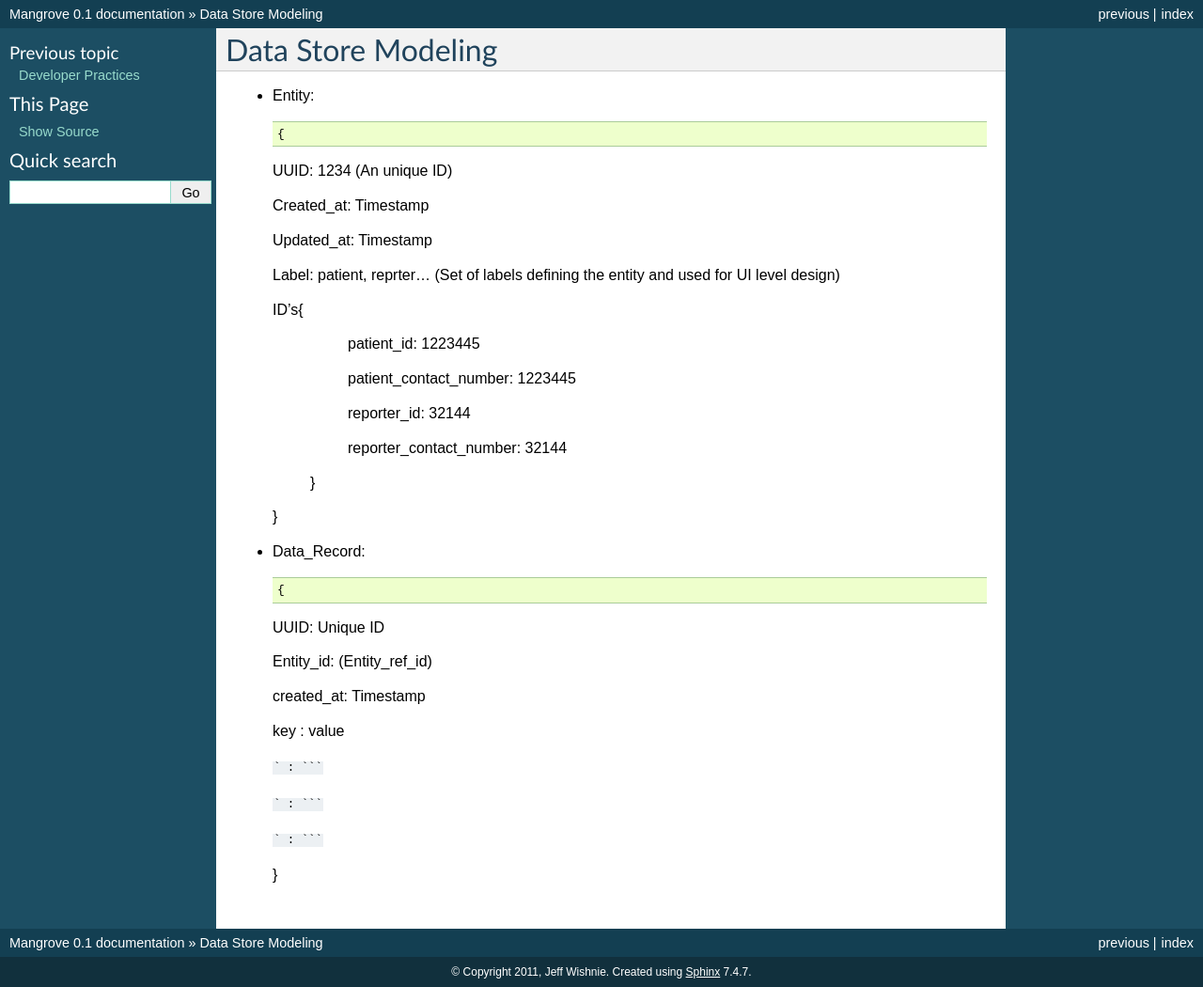
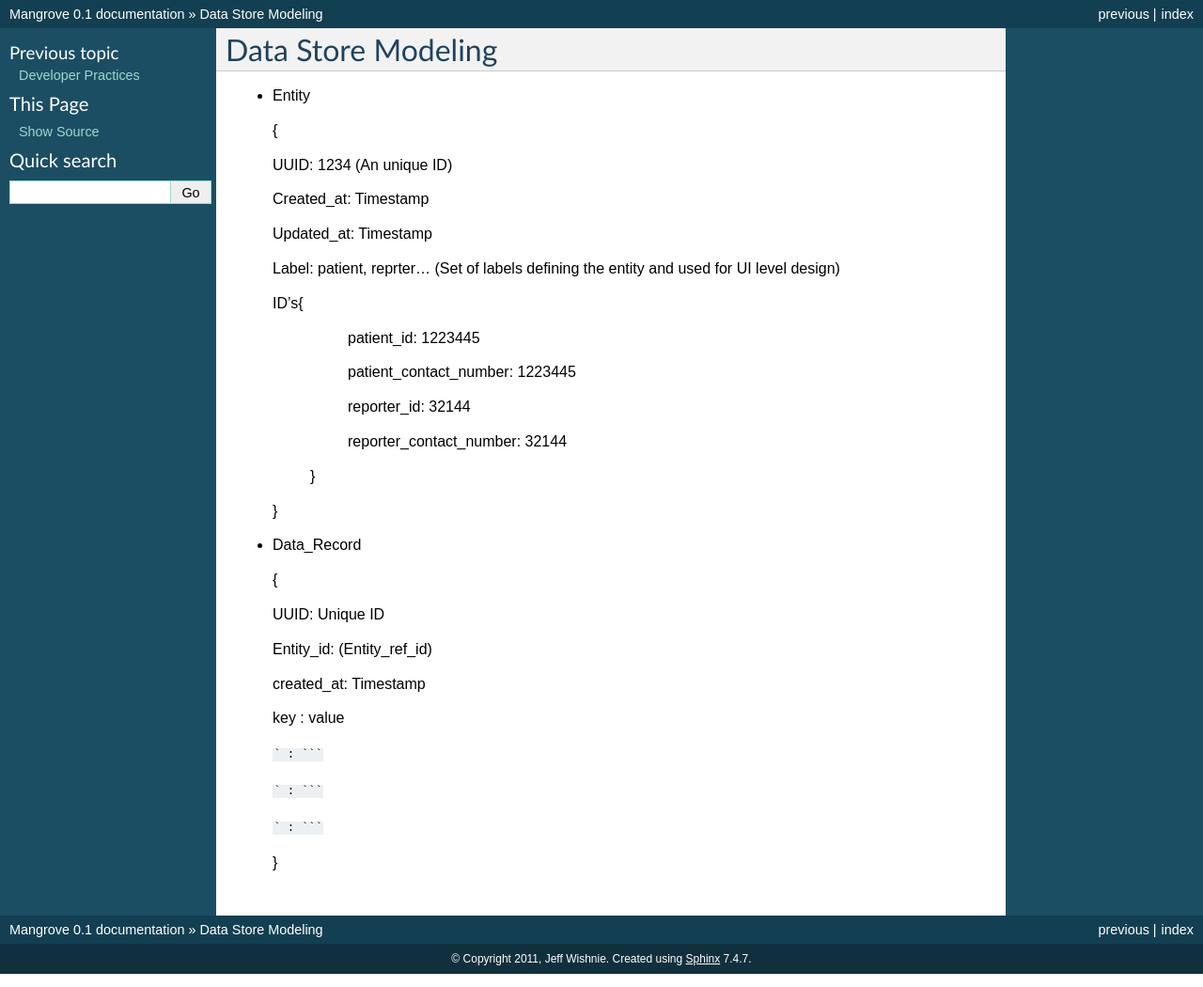
Before and after one commit to ini-asangansi/mangrove, a Sphinx documentation site: the page built from docs/data_store_modeling.rst, in a window 1280 px wide. Shown: the whole page at 94% size. Built offline with Sphinx 7.4.7, drawn with Linux system fonts in a browser that asks for light colours; pages that are not in the unit, such as notebooks, are missing from menus.

Commit message:
fixing rst rendering (again)

```diff
--- a/docs/data_store_modeling.rst
+++ b/docs/data_store_modeling.rst
@@ -1,7 +1,7 @@
 Data Store Modeling
 ===================
 
-* Entity::
+* Entity
 
   {
 
@@ -27,7 +27,7 @@ Data Store Modeling
 
   }
 
-* Data_Record::
+* Data_Record
 
   {
 
```
